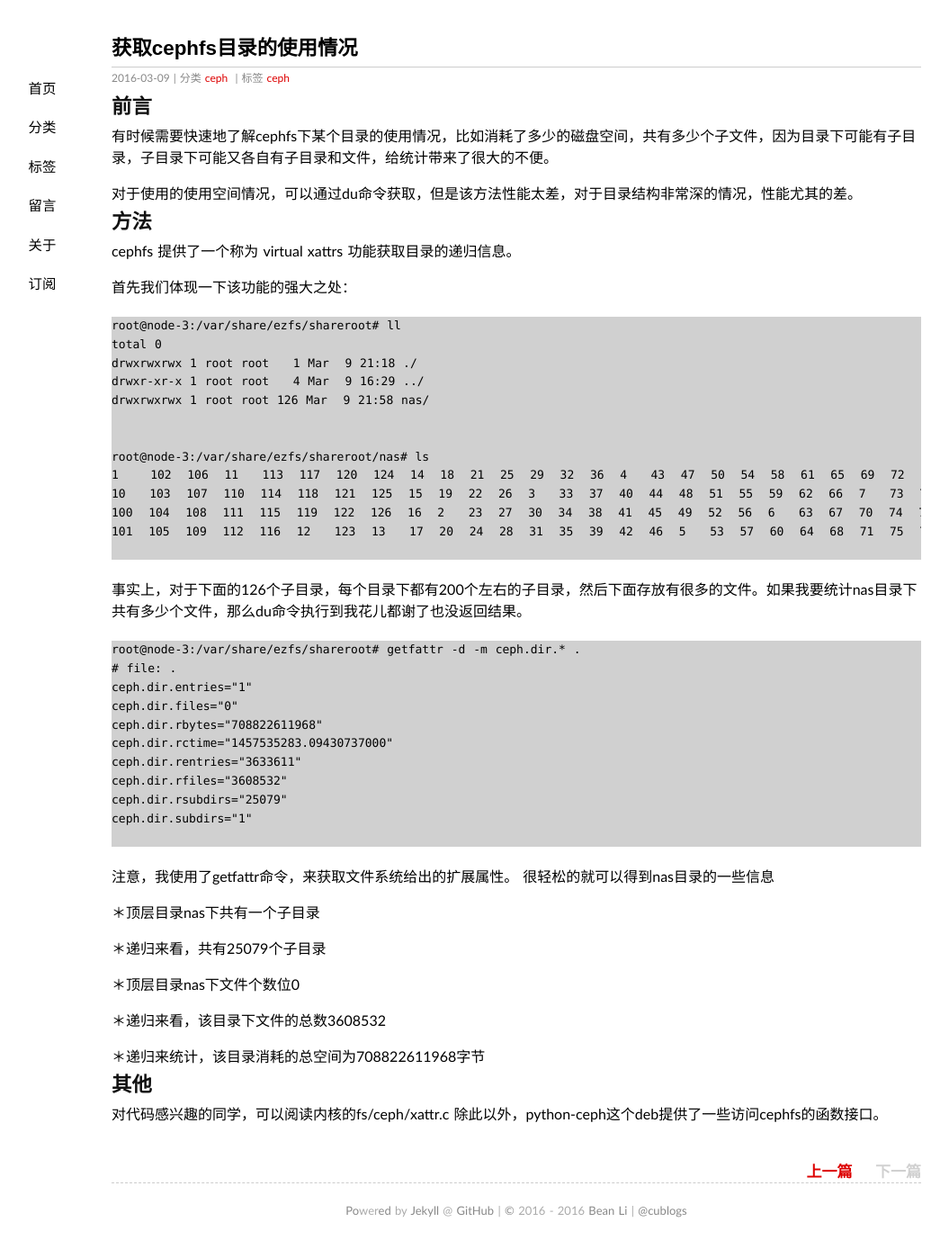
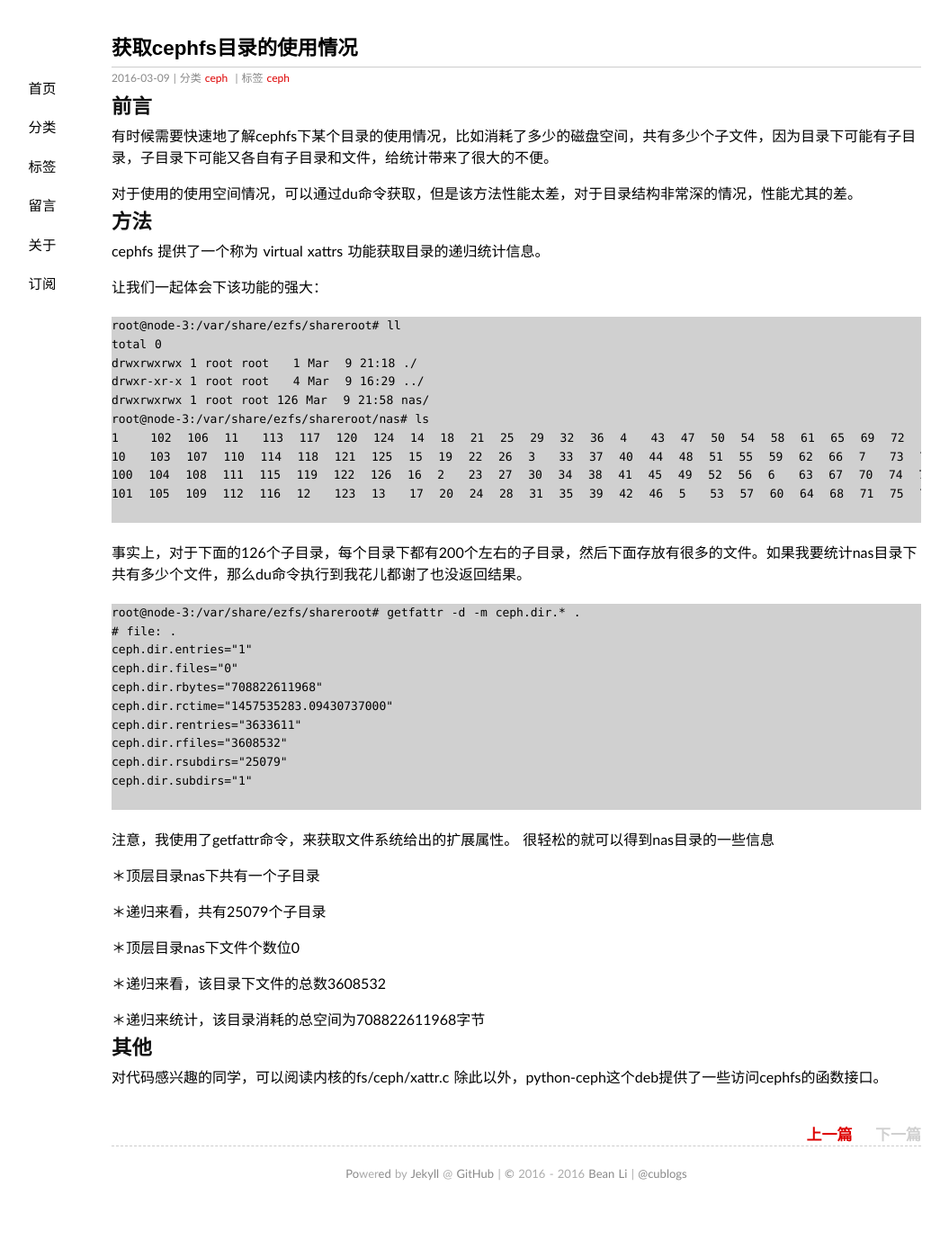
Before and after one commit to Bean-Li/Bean-Li.github.io, a Jekyll site: the page built from _posts/2016-03-09-get-recursive-statistic-of-dir-in-cephfs.md, in a window 1280 px wide. Shown: the whole page at 90% size, without its empty margins (66-1121 px from the left). Built offline with Jekyll 4.4.1, drawn with Linux system fonts in a browser that asks for light colours; some web fonts are replaced; after the commit the page ends 1347 px from its top, so only the background shows below that.

Commit message:
FIX: some format

````diff
--- a/_posts/2016-03-09-get-recursive-statistic-of-dir-in-cephfs.md
+++ b/_posts/2016-03-09-get-recursive-statistic-of-dir-in-cephfs.md
@@ -16,9 +16,9 @@ excerpt: 对于目录结构很深的文件夹，经常需要获取使用情况
 
 方法
 -----
-cephfs 提供了一个称为 virtual xattrs 功能获取目录的递归信息。
+cephfs 提供了一个称为 virtual xattrs 功能获取目录的递归统计信息。
 
-首先我们体现一下该功能的强大之处：
+让我们一起体会下该功能的强大：
 
 ```
 root@node-3:/var/share/ezfs/shareroot# ll
@@ -26,8 +26,6 @@ total 0
 drwxrwxrwx 1 root root   1 Mar  9 21:18 ./
 drwxr-xr-x 1 root root   4 Mar  9 16:29 ../
 drwxrwxrwx 1 root root 126 Mar  9 21:58 nas/
-
-
 root@node-3:/var/share/ezfs/shareroot/nas# ls
 1    102  106  11   113  117  120  124  14  18  21  25  29  32  36  4   43  47  50  54  58  61  65  69  72  76  8   83  87  90  94  98
 10   103  107  110  114  118  121  125  15  19  22  26  3   33  37  40  44  48  51  55  59  62  66  7   73  77  80  84  88  91  95  99
````
